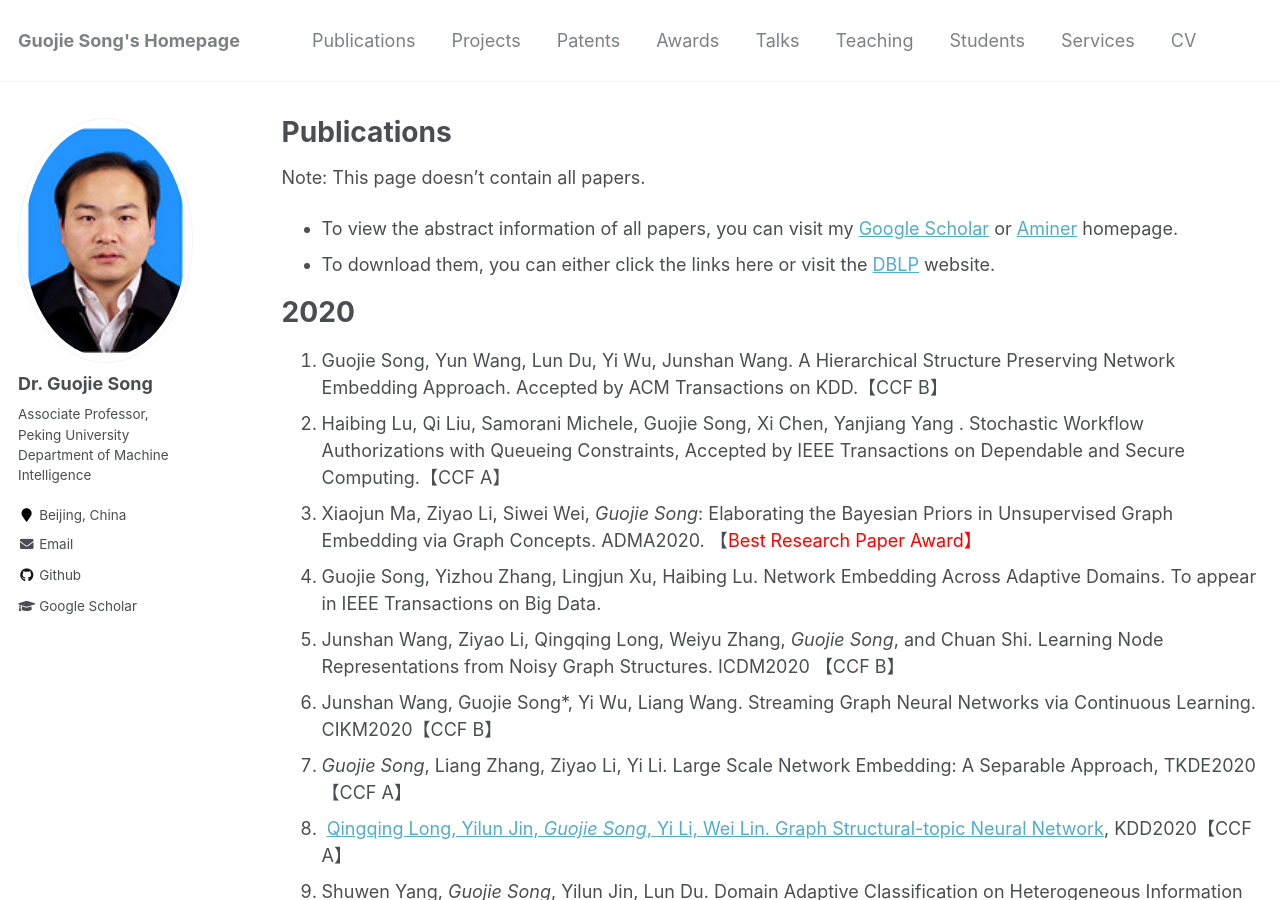
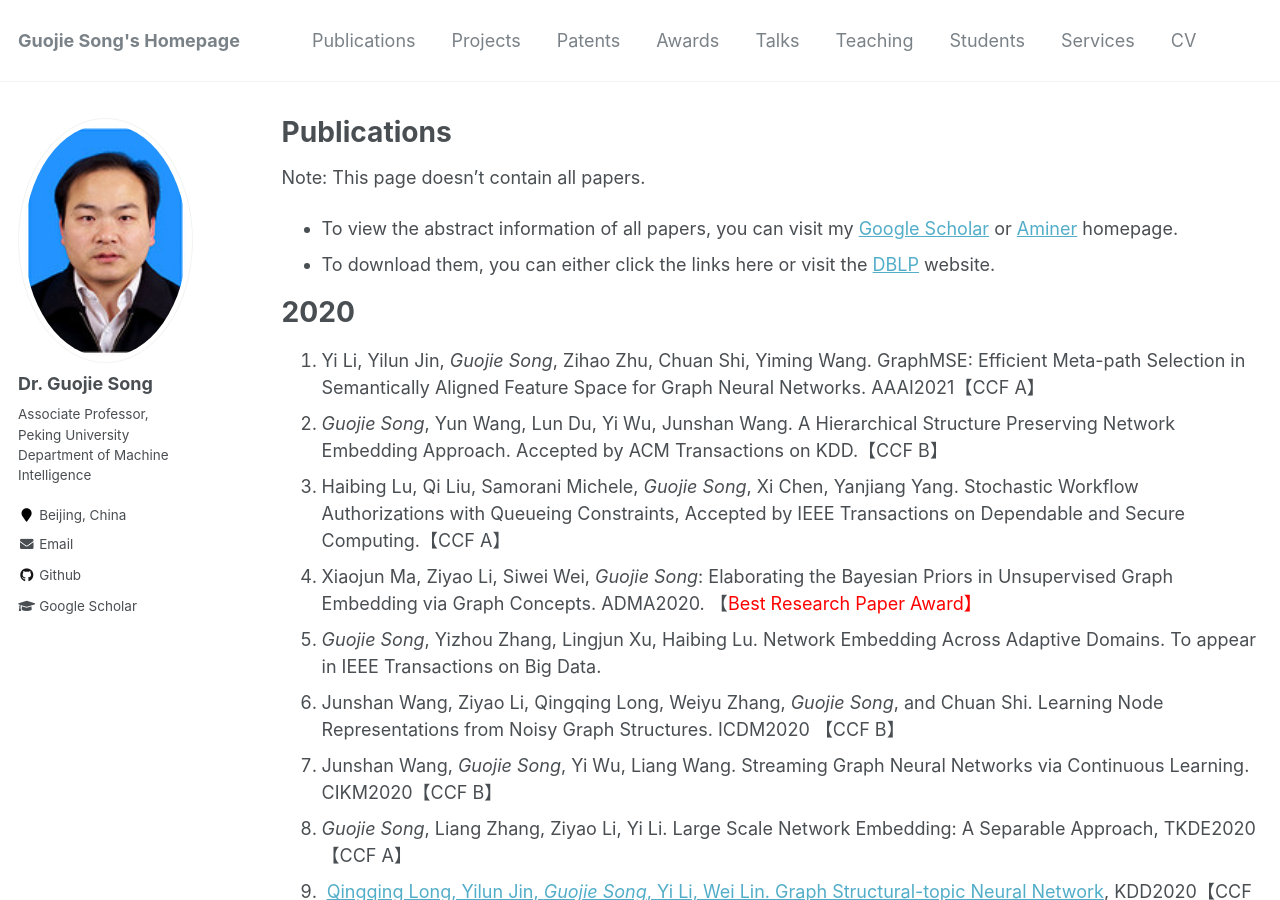
Before and after one commit to gjsong-pku/gjsong-pku.github.io, a Jekyll site: the page built from _pages/publications.md, in a window 1280 px wide and 900 px high. Built offline with Jekyll 4.4.1, drawn with Linux system fonts in a browser that asks for light colours.

Commit message:
Update publications.md

```diff
--- a/_pages/publications.md
+++ b/_pages/publications.md
@@ -13,21 +13,22 @@ Note: This page doesn't contain all papers.
 
 # 2020
 
-1.  Guojie Song, Yun Wang, Lun Du, Yi Wu, Junshan Wang. A Hierarchical Structure Preserving Network Embedding Approach. Accepted by ACM Transactions on KDD.【CCF B】
-2.  Haibing Lu, Qi Liu, Samorani Michele, Guojie Song, Xi Chen, Yanjiang Yang . Stochastic Workflow Authorizations with Queueing Constraints, Accepted by IEEE Transactions on Dependable and Secure Computing.【CCF A】
-3.  Xiaojun Ma, Ziyao Li, Siwei Wei, *Guojie Song*: Elaborating the Bayesian Priors in Unsupervised Graph Embedding via Graph Concepts. ADMA2020. 【<span style="color:red">Best Research Paper Award】
-4. Guojie Song, Yizhou Zhang, Lingjun Xu, Haibing Lu. Network Embedding Across Adaptive Domains. To appear in IEEE Transactions on Big Data.
-5. Junshan Wang, Ziyao Li, Qingqing Long, Weiyu Zhang, *Guojie Song*, and Chuan Shi. Learning Node Representations from Noisy Graph Structures.  ICDM2020 【CCF B】
-6. Junshan Wang, Guojie Song*, Yi Wu, Liang Wang. Streaming Graph Neural Networks via Continuous Learning. CIKM2020【CCF B】
-7. *Guojie Song*, Liang Zhang, Ziyao Li, Yi Li. Large Scale Network Embedding: A Separable Approach, TKDE2020【CCF A】
-8.  [Qingqing Long, Yilun Jin, *Guojie Song*, Yi Li, Wei Lin. Graph Structural-topic Neural Network](https://www.gjsong-pku.cn/files/KDD_GraphSTONE.pdf), KDD2020【CCF A】
-9.  Shuwen Yang, *Guojie Song*, Yilun Jin, Lun Du. Domain Adaptive Classification on Heterogeneous Information Networks. IJCAI2020【CCF A】
-10.  Lichen Jin, Yizhou Zhang, *Guojie Song*, Yilun Jin. Active Domain Transfer on Network Embedding. WWW2020 【CCF A】
-11.  Junshan Wang, Yilun Jin, *Guojie Song* and Xiaojun Ma .EPNE: Evolutionary Pattern Preserving Network Embedding.ECAI 2020 【CCF B】
-12.  Shuai Liu, Wenhao Huang, *Guojie Song*. [Real-time Transportation Prediction Correction using Reconstruction Error in Deep Learning](https://dl.acm.org/doi/abs/10.1145/3369871). TKDD 【CCF B】
-13.  Xiao Wang, Ruijie Wang, Chuan Shi, *Guojie Song*. [Multi-Component Graph Convolutional Collaborative Filtering](https://arxiv.org/abs/1911.10699). AAAI2020. 【CCF A】
-14.  Ziqiang Cheng, Yang Yang, Wei Wang, Wenjie Hu, Yueting Zhuang, *Guojie Song*. [Time2Graph: Revisiting Time Series Modeling with Dynamic Shapelets](https://arxiv.org/abs/1911.04143). AAAI2020. 【CCF A】
-15.  Yilun Jin, *Guojie Song*, Chuan Shi. GraLSP: [Graph Neural Networks with Local Structural Patterns. AAAI2020](https://arxiv.org/abs/1911.07675).【CCF A】
+1. Yi Li, Yilun Jin, *Guojie Song*, Zihao Zhu, Chuan Shi, Yiming Wang. GraphMSE: Efficient Meta-path Selection in Semantically Aligned Feature Space for Graph Neural Networks. AAAI2021【CCF A】
+2. *Guojie Song*, Yun Wang, Lun Du, Yi Wu, Junshan Wang. A Hierarchical Structure Preserving Network Embedding Approach. Accepted by ACM Transactions on KDD.【CCF B】
+3.  Haibing Lu, Qi Liu, Samorani Michele, *Guojie Song*, Xi Chen, Yanjiang Yang. Stochastic Workflow Authorizations with Queueing Constraints, Accepted by IEEE Transactions on Dependable and Secure Computing.【CCF A】
+4.  Xiaojun Ma, Ziyao Li, Siwei Wei, *Guojie Song*: Elaborating the Bayesian Priors in Unsupervised Graph Embedding via Graph Concepts. ADMA2020. 【<span style="color:red">Best Research Paper Award】
+5. *Guojie Song*, Yizhou Zhang, Lingjun Xu, Haibing Lu. Network Embedding Across Adaptive Domains. To appear in IEEE Transactions on Big Data.
+6. Junshan Wang, Ziyao Li, Qingqing Long, Weiyu Zhang, *Guojie Song*, and Chuan Shi. Learning Node Representations from Noisy Graph Structures.  ICDM2020 【CCF B】
+7. Junshan Wang, *Guojie Song*, Yi Wu, Liang Wang. Streaming Graph Neural Networks via Continuous Learning. CIKM2020【CCF B】
+8. *Guojie Song*, Liang Zhang, Ziyao Li, Yi Li. Large Scale Network Embedding: A Separable Approach, TKDE2020【CCF A】
+9.  [Qingqing Long, Yilun Jin, *Guojie Song*, Yi Li, Wei Lin. Graph Structural-topic Neural Network](https://www.gjsong-pku.cn/files/KDD_GraphSTONE.pdf), KDD2020【CCF A】
+10.  Shuwen Yang, *Guojie Song*, Yilun Jin, Lun Du. Domain Adaptive Classification on Heterogeneous Information Networks. IJCAI2020【CCF A】
+11.  Lichen Jin, Yizhou Zhang, *Guojie Song*, Yilun Jin. Active Domain Transfer on Network Embedding. WWW2020 【CCF A】
+12.  Junshan Wang, Yilun Jin, *Guojie Song* and Xiaojun Ma .EPNE: Evolutionary Pattern Preserving Network Embedding.ECAI 2020 【CCF B】
+13.  Shuai Liu, Wenhao Huang, *Guojie Song*. [Real-time Transportation Prediction Correction using Reconstruction Error in Deep Learning](https://dl.acm.org/doi/abs/10.1145/3369871). TKDD 【CCF B】
+14.  Xiao Wang, Ruijie Wang, Chuan Shi, *Guojie Song*. [Multi-Component Graph Convolutional Collaborative Filtering](https://arxiv.org/abs/1911.10699). AAAI2020. 【CCF A】
+15.  Ziqiang Cheng, Yang Yang, Wei Wang, Wenjie Hu, Yueting Zhuang, *Guojie Song*. [Time2Graph: Revisiting Time Series Modeling with Dynamic Shapelets](https://arxiv.org/abs/1911.04143). AAAI2020. 【CCF A】
+16.  Yilun Jin, *Guojie Song*, Chuan Shi. GraLSP: [Graph Neural Networks with Local Structural Patterns. AAAI2020](https://arxiv.org/abs/1911.07675).【CCF A】
 
 # 2019
 
```
